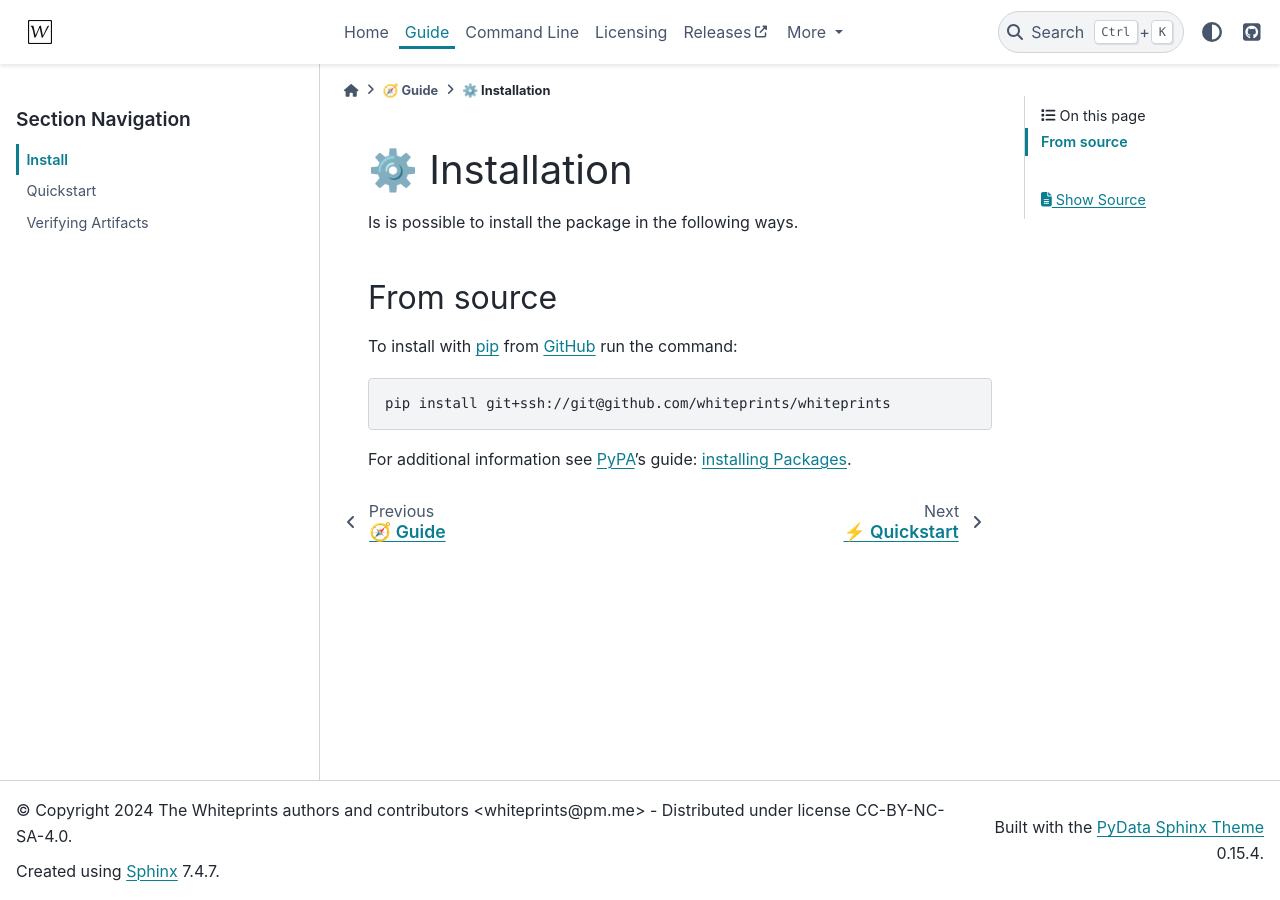
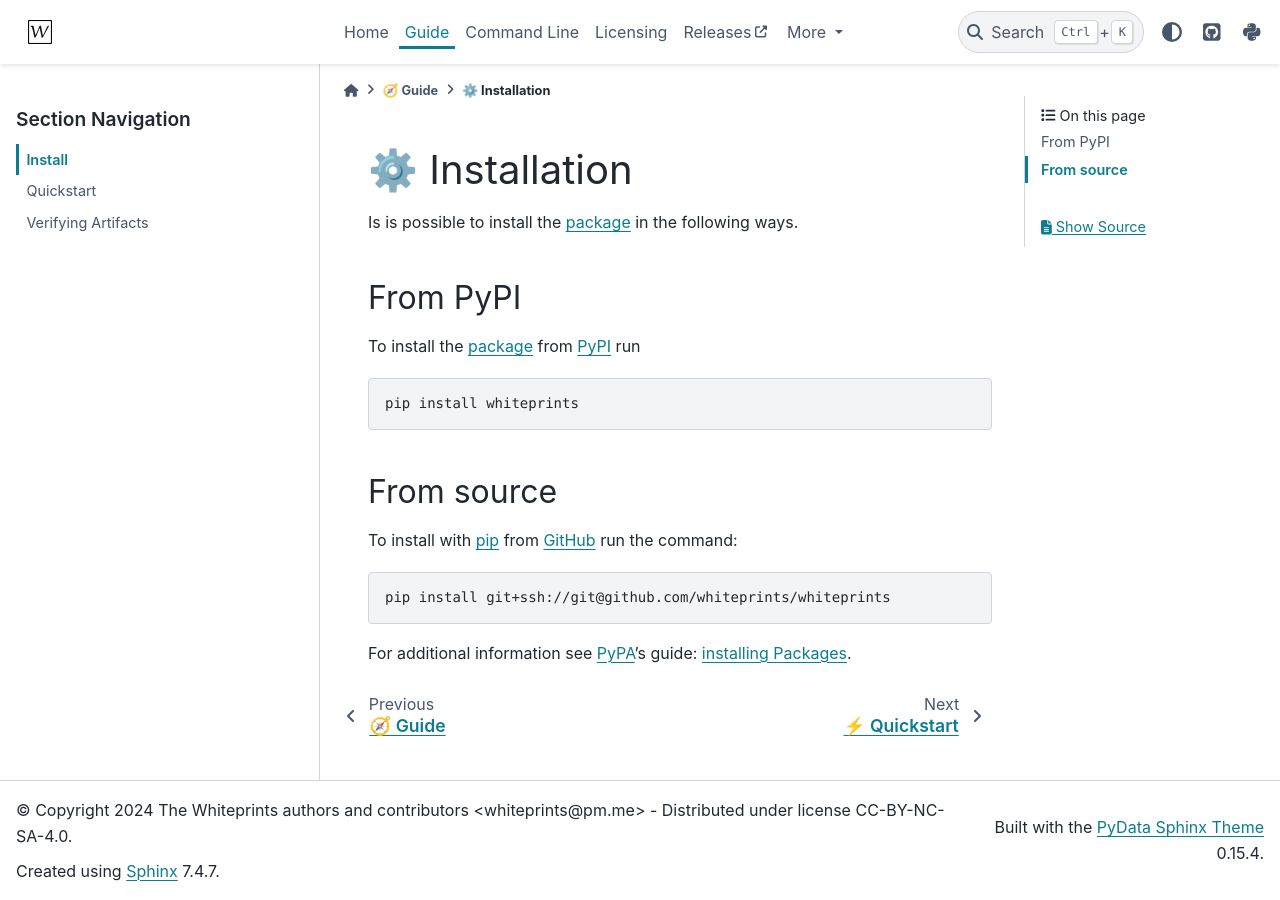
Before and after one commit to whiteprints/whiteprints, a Sphinx documentation site: the page built from docs/INSTALL.md, in a window 1280 px wide. Built offline with Sphinx 7.4.7 and the PyData theme 0.15.4, drawn with Linux system fonts in a browser that asks for light colours; pages that are not in the unit, such as notebooks, are missing from menus.

Commit message:
feat: ✨ add PyPI publishing

````diff
--- a/INSTALL.md
+++ b/INSTALL.md
@@ -6,7 +6,17 @@
 
 # ⚙️ Installation
 
-Is is possible to install the package in the following ways.
+Is is possible to install the [package] in the following ways.
+
+## From PyPI
+
+To install the [package] from [PyPI] run
+
+```console
+pip install whiteprints
+```
+
+[PyPI]: https://pypi.org/
 
 ## From source
 
@@ -22,4 +32,5 @@
 For additional information see [PyPA]'s guide: [installing Packages](https://packaging.python.org/en/latest/tutorials/installing-packages).
 
 [PyPA]: https://www.pypa.io/en/latest/
-[pip]: https://pip.pypa.io/en/stable/
+[pip]: https://pip.pypa.io/en/stable
+[package]: https://pypi.org/project/whiteprints
--- a/docs/conf.py
+++ b/docs/conf.py
@@ -63,6 +63,12 @@
             "icon": "fa-brands fa-square-github",
             "type": "fontawesome",
         },
+        {
+            "name": "PyPI",
+            "url": "https://pypi.org/project/whiteprints",
+            "icon": "fa-brands fa-python",
+            "type": "fontawesome",
+        },
     ],
 }
 intersphinx_mapping = {
--- a/pyproject.toml
+++ b/pyproject.toml
@@ -59,6 +59,7 @@
 urls.homepage = "https://github.com/whiteprints/whiteprints"
 urls.integration = "https://github.com/whiteprints/whiteprints/actions"
 urls.issues = "https://github.com/whiteprints/whiteprints/issues"
+urls.pypi = "https://pypi.org/project/whiteprints"
 urls.repository = "https://github.com/whiteprints/whiteprints"
 scripts.whiteprints = "whiteprints.cli.entrypoint:whiteprints"
 
````
Also changed, not shown: README.md (+2 -1 lines), 1 other file.
